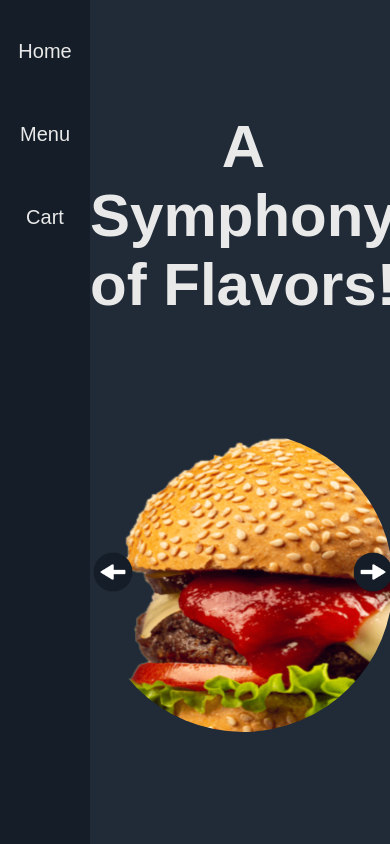
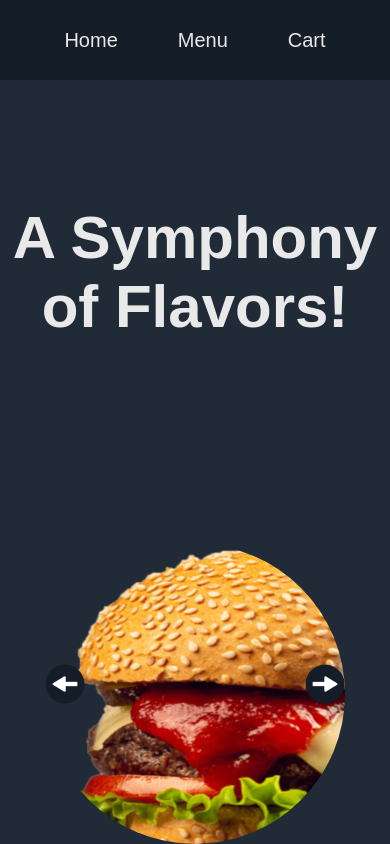
Before and after one commit to Ivaylo2000/Restaurant_app, a React (Create React App) app: page / in a window 390 px wide. Built offline with nearby package versions, Linux system fonts and the light colour scheme.

Commit message:
css changes

```diff
--- a/src/components/ListComponent.css
+++ b/src/components/ListComponent.css
@@ -80,7 +80,7 @@
   }
   .ingredients-wrapper > button {
     width: 50px;
-    height: 15px;
+    height: 20px;
     font-size: 14px;
   }
   .meal-wrapper > h3 {
@@ -96,14 +96,12 @@
   .cartDiv {
     height: 100vh;
     width: 100%;
-    margin-left: 90px;
-    margin-top: 0;
   }
-  /* .buttonWrapper {
-  } */
+
   .buttonWrapper > button {
     width: 50px;
-    height: 18px;
+    height: 30px;
+    border: 1px solid var(--color-black-1);
     font-size: 14px;
   }
 }
--- a/src/components/MainNavigation.css
+++ b/src/components/MainNavigation.css
@@ -69,22 +69,7 @@ span:hover {
 }
 
 @media (max-width: 767px) {
-  .menu-bar {
-    display: flex;
-    flex-direction: column;
-    width: 30px;
-    height: 100vh;
-  }
-
-  .menu-bar > ul {
-    display: flex;
-    flex-direction: column;
-    align-items: center;
-  }
-  .menu-bar > ul > li {
-    padding: 40px 0px 20px 0px;
-  }
-
+  /*
   .dropdown-menu {
     top: 20px;
     left: 55px;
@@ -94,5 +79,20 @@ span:hover {
     left: 130px;
     top: -10px;
     background-color: var(--color-black);
+  } */
+  .menu-bar {
+    margin: 0;
+    padding: 0;
+    justify-content: center;
+  }
+  .dropdown-menu {
+    top: 60px;
+    left: 0;
+    width: 150px;
+  }
+  .dropdown-menu ul li:hover .dropdown-menu-1 {
+    left: 40px;
+    top: 50px;
+    width: 100px;
   }
 }
--- a/src/components/Modal.css
+++ b/src/components/Modal.css
@@ -3,7 +3,7 @@
   height: 100vh;
   background: rgba(0, 0, 0, 0.5);
   backdrop-filter: blur(10px);
-  /* position: fixed;  */
+
   display: flex;
   justify-content: center;
   align-items: center;
@@ -67,12 +67,27 @@
 
 @media (max-width: 767px) {
   .modalBackground {
+    margin-top: 60px;
     width: 400px;
-    height: 700px;
+    height: 550px;
   }
 
   .modalContainer > img {
-    width: 300px;
-    height: 250px;
+    width: 250px;
+    height: 200px;
+  }
+  .closeButton {
+    height: 40px;
+  }
+
+  .modalIngredients {
+    font-size: 15px;
+    margin-bottom: 20px;
+  }
+  .modalIngredients > h3 {
+    font-size: 20px;
+  }
+  .modalBackground > button {
+    height: 30px;
   }
 }
--- a/src/pages/Home.css
+++ b/src/pages/Home.css
@@ -22,7 +22,7 @@
   width: 600px;
   height: 600px;
   position: relative;
-  background-color: var(--color-black-1);
+
   display: flex;
   border: none;
 }
@@ -63,11 +63,10 @@
     display: flex;
     flex-direction: column;
     justify-content: space-evenly;
-    margin-left: 90px;
   }
   .HomePage > h1 {
     font-size: 60px;
-    margin: 0;
+    margin: auto;
   }
   .slider {
     width: 300px;
--- a/src/pages/Menu.css
+++ b/src/pages/Menu.css
@@ -3,6 +3,6 @@
 }
 @media (max-width: 767px) {
   .menuPageContainer {
-    margin: 0 0 0 90px;
+    width: 100%;
   }
 }
--- a/src/pages/ProductDetails.css
+++ b/src/pages/ProductDetails.css
@@ -3,8 +3,6 @@
 }
 @media (max-width: 767px) {
   .productDetails {
-    margin-left: 90px;
     width: 100%;
-    margin-top: 0;
   }
 }
```
